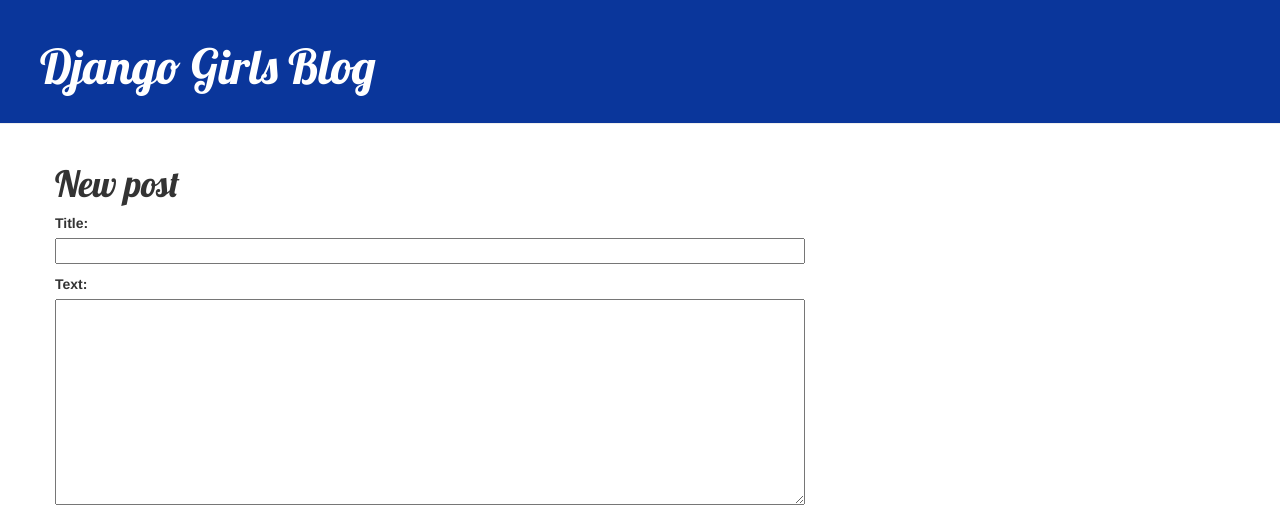
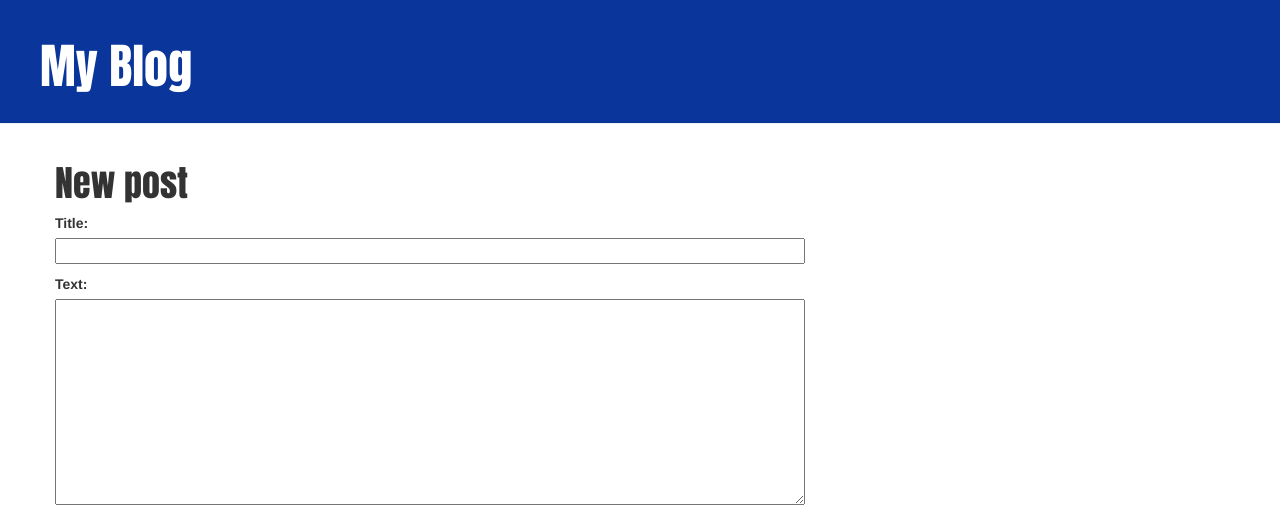
Before and after one commit to DmytroMaksymov/my-first-blog, a Django app: page /post/new/ in a window 1280 px wide. Shown: the top 509 px of the page. Run offline with Django 3.2, Linux system fonts and the light colour scheme; some libraries are stand-ins or nearby versions.

Commit message:
Changed styles and fonts.

```diff
--- a/blog/templates/blog/base.html
+++ b/blog/templates/blog/base.html
@@ -4,16 +4,16 @@
 <head>
     <link rel="stylesheet" href="//maxcdn.bootstrapcdn.com/bootstrap/3.2.0/css/bootstrap.min.css">
     <link rel="stylesheet" href="//maxcdn.bootstrapcdn.com/bootstrap/3.2.0/css/bootstrap-theme.min.css">
-    <link href="https://fonts.googleapis.com/css?family=Lobster&subset=latin,cyrillic" rel="stylesheet" type="text/css">
+    <link href="https://fonts.googleapis.com/css?family=Anton&subset=latin,cyrillic" rel="stylesheet" type="text/css">
     <link rel="stylesheet" href="{% static 'css/blog.css' %}">
-    <title>Django Girls blog</title>
+    <title>Dima's blog</title>
     </head>
     <body>
     <div class="page-header">
 {% if user.is_authenticated %}
     <a href="{% url 'post_new' %}" class="top-menu"><span class="glyphicon glyphicon-plus"></span></a>
 {% endif %}
-        <h1><a href="/">Django Girls Blog</a></h1>
+        <h1><a href="/">My Blog</a></h1>
     </div>
     <div class="content container">
         <div class="row">
--- a/blog/templates/blog/static/css/blog.css
+++ b/blog/templates/blog/static/css/blog.css
@@ -15,7 +15,7 @@
 }
 
 h1, h2, h3, h4 {
-    font-family: 'Lobster', cursive;
+    font-family: 'Anton', cursive;
 }
 
 .date {
--- a/blog/urls.py
+++ b/blog/urls.py
@@ -1,10 +1,9 @@
 from django.urls import path
 from . import views
-
 
 urlpatterns = [
     path('', views.post_list, name='post_list'),
     path('post/<int:pk>/', views.post_detail, name='post_detail'),
     path('post/new/', views.post_new, name='post_new'),
-path('post/<int:pk>/edit/', views.post_edit, name='post_edit'),
+    path('post/<int:pk>/edit/', views.post_edit, name='post_edit'),
 ]
```
